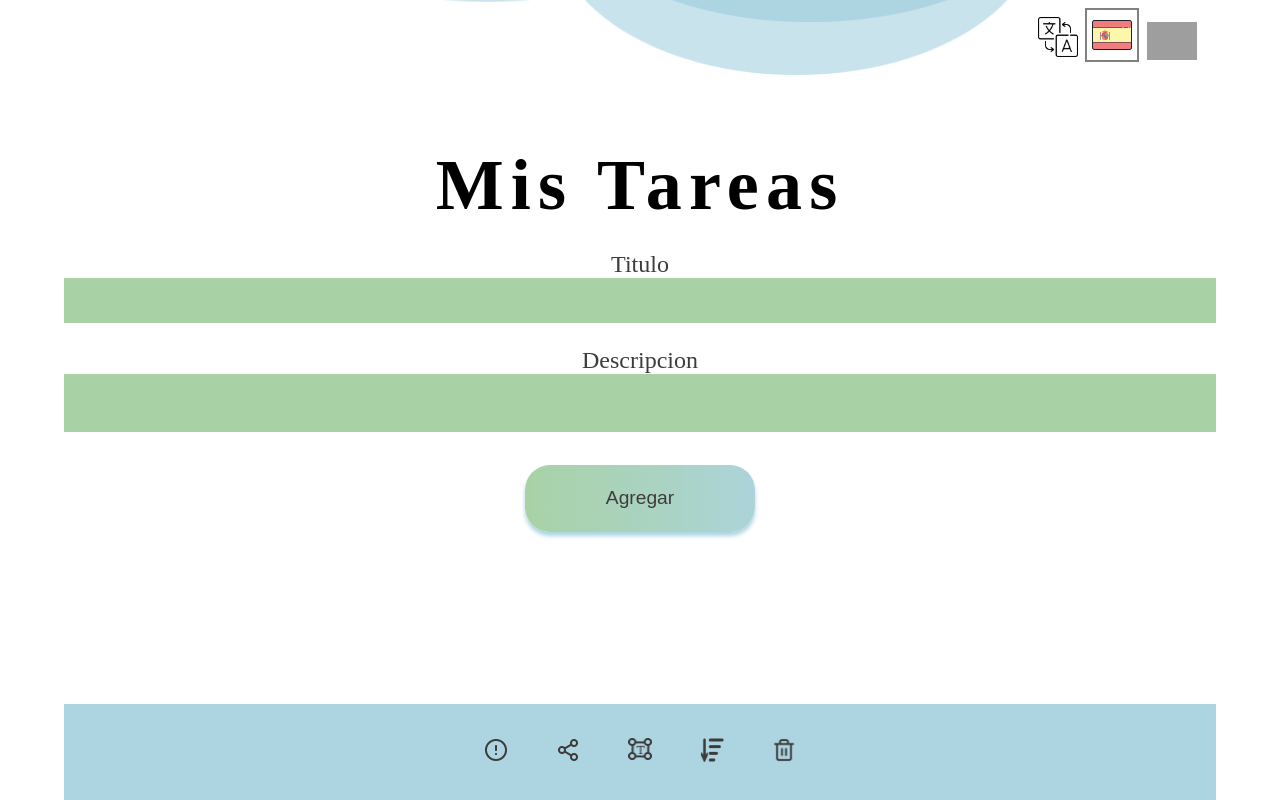
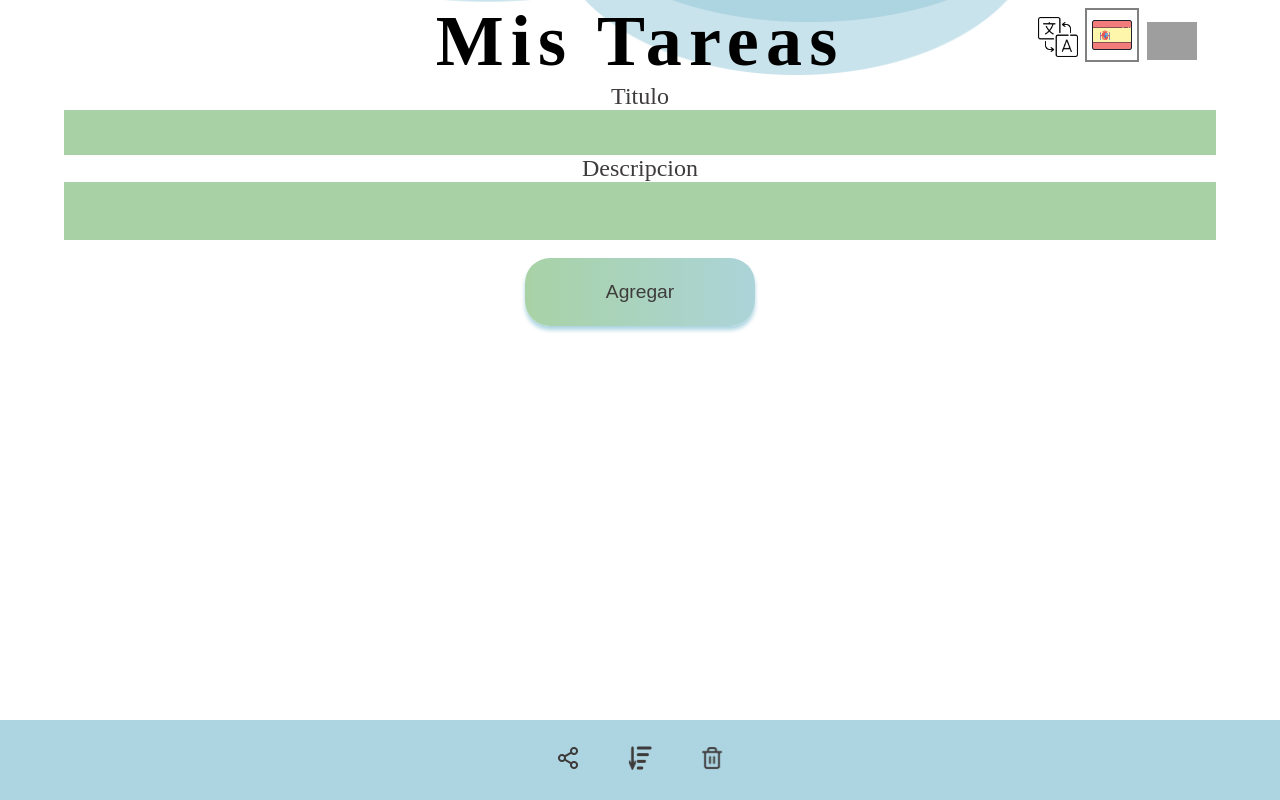
Before and after one commit to diegobaratta/yet_another_todo_list, a React (Create React App) app: page / in a window 1280 px wide. Built offline with nearby package versions, Linux system fonts and the light colour scheme; grey boxes are pictures that could not be loaded; a web font is replaced by a local one.

Commit message:
Sorting function casi funcionando

```diff
--- a/public/locales/en/translation.json
+++ b/public/locales/en/translation.json
@@ -3,6 +3,7 @@
     "yes": "Yes",
     "no": "No",
     "edit": "Edit",
+    "close": "Close",
     "form-task": {
         "input1": "Title",
         "input2": "Description",
@@ -11,6 +12,7 @@
         "button": "Add"
     },
     "modal": {
+        "order-tasks": "Set tasks order",
         "delete-task": "Do you want to delete this item?",
         "delete-tasks": "Do you want to delete all the tasks?",
         "edit-task": "Task edition",
--- a/public/locales/es/translation.json
+++ b/public/locales/es/translation.json
@@ -2,7 +2,8 @@
     "title": "Mis Tareas",
     "yes": "Si",
     "no": "No",
-    "edit": "Edicion",
+    "edit": "Editar",
+    "close": "Cerrar",
     "form-task": {
         "input1": "Titulo",
         "input2": "Descripcion",
@@ -11,6 +12,7 @@
         "button": "Agregar"
     },
     "modal": {
+        "order-tasks": "Ordenar tareas",
         "delete-task": "¿Desea borrar esta tarea?",
         "delete-tasks": "¿Desea borrar todas las tareas?",
         "edit-task": "Edicion de la tarea",
--- a/src/App.css
+++ b/src/App.css
@@ -4,6 +4,8 @@
 
 body {
     margin: 0;
+    display:flex;
+    flex-direction:column
 }
 
 main {
@@ -39,6 +41,7 @@ main h1 {
 
     main h1 {
         font-size: 4.5em;
+        margin-top: 0;
     }
 
     [type=radio] + img {
--- a/src/components/Footbar.css
+++ b/src/components/Footbar.css
@@ -1,9 +1,12 @@
 .footbar {
-    position: absolute;
+    margin-top: auto;
     bottom: 0;
-    left: 0;
+    position: fixed;
+    display: flex;
+    justify-content: space-around;
+    align-items: center;
     width: 100%;
-    height: 12vh;
+    height: 5em;
     background: #ACD4E1;
 }
 
--- a/src/components/Footbar.js
+++ b/src/components/Footbar.js
@@ -4,8 +4,8 @@ import { useTranslation } from 'react-i18next'
 
 import "./Footbar.css"
 
-import alertIcon from '../assets/images/alert-circle.png'
-import formatIcon from '../assets/images/format.png'
+// import alertIcon from '../assets/images/alert-circle.png'
+// import formatIcon from '../assets/images/format.png'
 import shareIcon from '../assets/images/share.png'
 import sortIcon from '../assets/images/sort.png'
 import trashIcon from '../assets/images/trash.png'
@@ -42,9 +42,9 @@ const Footbar = () => {
     return (
         <footer className='footbar'>
           <ul className='listIcons'>
-            <li><img src={alertIcon} alt={t("footbar.alert-icon")} title={t("footbar.alert")} name='alert' onClick={handleClick} /></li>
+            {/* <li><img src={alertIcon} alt={t("footbar.alert-icon")} title={t("footbar.alert")} name='alert' onClick={handleClick} /></li> */}
             <li><img src={shareIcon} alt={t("footbar.share-icon")} title={t("footbar.share")} name='share' onClick={handleClick} /></li>
-            <li><img src={formatIcon} alt={t("footbar.format-icon")} title={t("footbar.format")} name='format' onClick={handleClick} /></li>
+            {/* <li><img src={formatIcon} alt={t("footbar.format-icon")} title={t("footbar.format")} name='format' onClick={handleClick} /></li> */}
             <li><img src={sortIcon} alt={t("footbar.sort-icon")} title={t("footbar.sort")} name='sort' onClick={handleClick} /></li>
             <li><img src={trashIcon} alt={t("footbar.trash-icon")} title={t("footbar.trash")} name='delete' onClick={handleClick} /></li>
           </ul>
--- a/src/components/FormTask.css
+++ b/src/components/FormTask.css
@@ -5,7 +5,6 @@ form {
 
 .form-group {
     position: relative;
-    margin-top: 1.5em;
 }
 
 .form-group label {
@@ -27,7 +26,7 @@ textarea {
     resize: none;
     background: #A8D2A5;
     width: 90%;
-    height: 9em;
+    height: 6em;
     border: 0;
     border-radius: 4px;
     padding: .5em 0 .5em 1em;
@@ -57,7 +56,7 @@ button {
     box-shadow: 0px 4px 4px #ACD4E1;
     border: 0;
     border-radius: 25px;
-    margin-top: 1.5em;
+    margin-top: .75em;
     font-size: 1.2em;
     color: #3E3B3B;
 }
--- a/src/components/FormTask.js
+++ b/src/components/FormTask.js
@@ -78,7 +78,7 @@ const FormTask = () => {
                     value={form.title}
                     onFocus={handleFocus}
                     onChange={handleChange} />
-                <div class={`errorInput ${inputErrors.input1 === 0 ? 'hidden' : ''}`}>{t("form-task.input1-error")}</div>
+                <div className={`errorInput ${inputErrors.input1 === 0 ? 'hidden' : ''}`}>{t("form-task.input1-error")}</div>
             </div>
             <div className="form-group">
                 <label htmlFor='desc'>
@@ -90,7 +90,7 @@ const FormTask = () => {
                     value={form.desc}
                     onFocus={handleFocus}
                     onChange={handleChange} />
-                <div class={`errorInput ${inputErrors.input2 === 0 ? 'hidden' : ''}`}>{t("form-task.input2-error")}</div>
+                <div className={`errorInput ${inputErrors.input2 === 0 ? 'hidden' : ''}`}>{t("form-task.input2-error")}</div>
             </div>
             <button type="submit">{t("form-task.button")}</button>
         </form>
--- a/src/components/Modal.css
+++ b/src/components/Modal.css
@@ -68,7 +68,14 @@ select, option {
     font-size: 1em;
     line-height: 2em;
     color: #3C3C43;
+}
 
+select {
+    margin: .5em 0;
+    width: 100%;
+    border: 0;
+    padding: .5em;
+    border-radius: .5em;
 }
 
 @media (min-width: 600px) {
--- a/src/components/Modal.js
+++ b/src/components/Modal.js
@@ -88,6 +88,7 @@ const Modal = () => {
                             </form>
                             <div>
                                 <button className='modalBtn' name="edit" onClick={handleClick}>{t("edit")}</button>
+                                <button className='modalBtn' name="close" onClick={handleClick}>{t("close")}</button>
                             </div>
                         </>
             break
@@ -98,7 +99,7 @@ const Modal = () => {
             }
 
             modalBody = <>
-                            <div>
+                            <p>{t("modal.order-tasks")}</p>
                             <select onChange={handleSort}>
                                 <option value=''>{t("modal.select")}</option>
                                 <option value='alphAsc'>A - Z</option>
@@ -106,6 +107,8 @@ const Modal = () => {
                                 <option value='dateAsc'>{t("modal.dateASC")}</option>
                                 <option value='dateDesc'>{t("modal.dateDESC")}</option>
                             </select>
+                            <div>
+                                <button className='modalBtn' name="close" onClick={handleClick}>{t("close")}</button>
                             </div>
                         </>
             break
--- a/src/components/TaskList.css
+++ b/src/components/TaskList.css
@@ -1,7 +1,7 @@
 .tasks {
     width: 80%;
-    height: 22vh;
     margin-top: 2.5em;
+    margin-bottom: 5.5em;
     overflow: auto;
 }
 
@@ -19,7 +19,6 @@
 }
 
 .taskTitle {
-    font-size: .8em;
     color: #3E3B3B;
     width: 100%;
     display: flex;
@@ -38,7 +37,6 @@
 }
 
 .taskDesc {
-    font-size: .7em;
     color: #3E3B3B;
     margin-top: 0;
 }
--- a/src/context.js
+++ b/src/context.js
@@ -79,8 +79,8 @@ function TasksContextProvider (props) {
                 break;
         }
         console.log(mergeSort(tasks, compareFunc, type))
-        // setTasks(mergeSort(tasks, compareFunc, type))mergeSort(tasks, compareFunc, type)
-        setModal({opened: false, taskid: 0, type: 'none'})
+        // setTasks(mergeSort(tasks, compareFunc, type))
+        // setModal({opened: false, taskid: 0, type: 'none'})
     }
 
     let defaultCompare = (a, b) => (a > b ? 1 : a < b ? -1 : 0)
@@ -107,11 +107,11 @@ function TasksContextProvider (props) {
             let comp1, comp2
 
             if(type === "alphAsc" || type === "alphDesc"){
-                comp1 = left[i].title
-                comp2 = right[j].title
+                comp1 = left[i]?.title
+                comp2 = right[j]?.title
             }else{
-                comp1 = left[i].date
-                comp2 = right[j].date
+                comp1 = left[i]?.date
+                comp2 = right[j]?.date
             }
 
             if(i < left.length && compare(comp1, comp2) <= 0){
```
Lines whose indentation alone changed are shown as unchanged.
